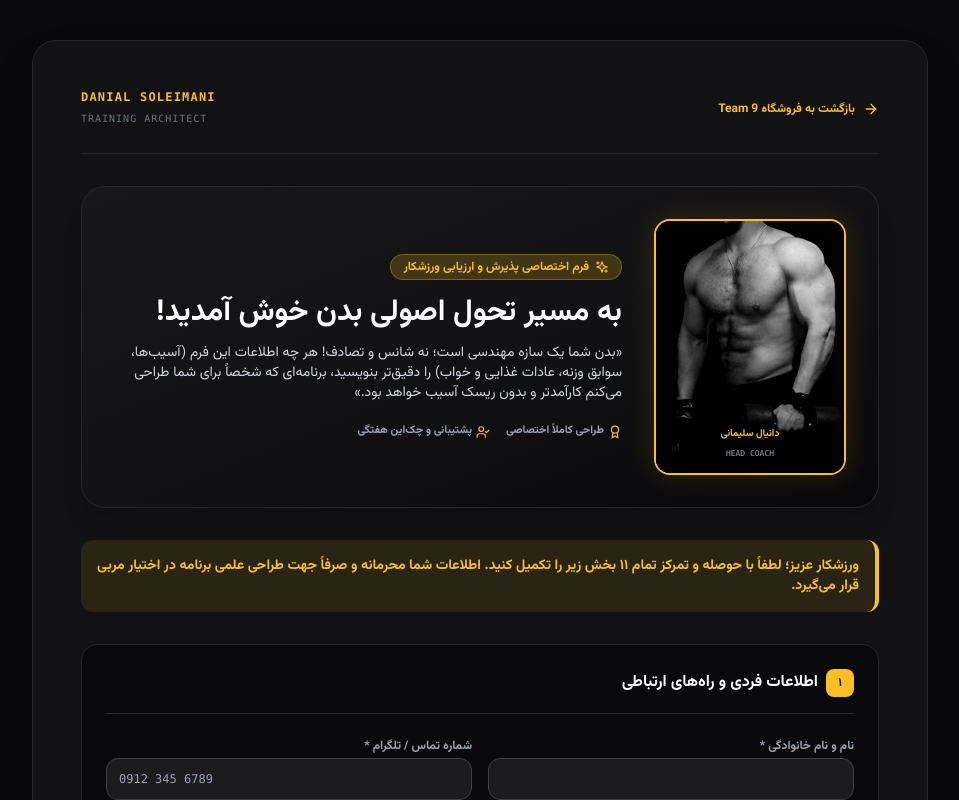
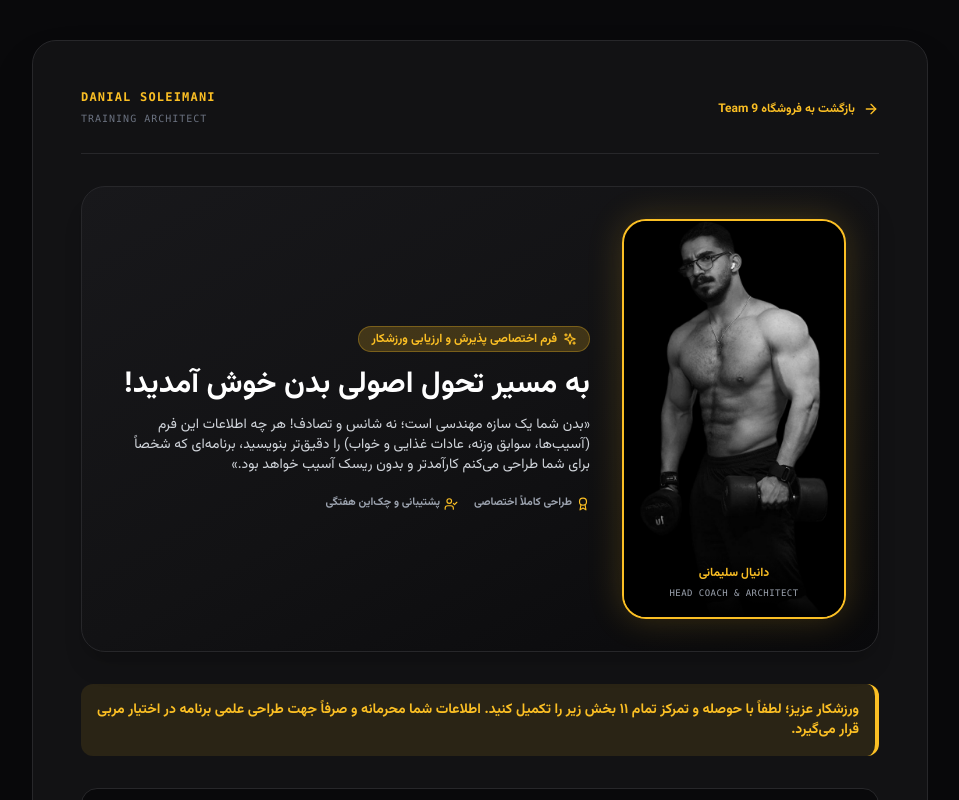
Before and after one commit to arshiyagh-m/fitness-store, a React (Vite) app in the folder client/: page /intake in a window 1280 px wide. Shown: the top 800 px of the page, without its empty margins (160-1119 px from the left). Built offline with nearby package versions, Linux system fonts and the light colour scheme.

Commit message:
Fix coach photo object-contain and remove letterbox clipping

```diff
--- a/client/src/pages/AthleteIntake/AthleteIntake.jsx
+++ b/client/src/pages/AthleteIntake/AthleteIntake.jsx
@@ -68,7 +68,7 @@ const AthleteIntake = () => {
     <div className="bg-[#09090b] text-[#f4f4f5] min-h-screen py-10 px-4 font-sans selection:bg-primary selection:text-dark" dir="rtl">
       <div className="max-w-4xl mx-auto bg-[#121214] rounded-3xl border border-[#27272a] shadow-2xl overflow-hidden p-6 sm:p-12">
 
-        {/* برند و نوار بالایی */}
+        {/* نوار بالایی */}
         <div className="flex justify-between items-center pb-6 border-b border-[#27272a] mb-8">
           <Link to="/" className="flex items-center gap-2 text-primary font-black text-xs hover:underline">
             <ArrowRight size={16} /> بازگشت به فروشگاه Team 9
@@ -79,29 +79,28 @@ const AthleteIntake = () => {
           </div>
         </div>
 
-        {/* 🌟 بنر هدر اختصاصی و ژورنالی با تصویر دانیال سلیمانی */}
+        {/* 🌟 بنر هدر اختصاصی با تصویر کامل و بدون کات شدن دانیال سلیمانی */}
         <div className="bg-gradient-to-br from-[#18181b] via-[#121214] to-[#09090b] rounded-3xl border border-[#27272a] p-6 sm:p-8 mb-8 relative overflow-hidden shadow-xl">
           <div className="flex flex-col md:flex-row items-center gap-8 z-10 relative">
 
-            {/* تصویر مربی با کادر طلایی و استایل حرفه‌ای */}
-            <div className="w-40 sm:w-48 aspect-[3/4] rounded-2xl overflow-hidden border-2 border-primary shadow-[0_0_30px_rgba(251,191,36,0.15)] shrink-0 bg-dark relative group">
+            {/* قاب تصویر کامل مربی (object-contain برای جلوگیری از هرگونه کات شدن) */}
+            <div className="w-48 sm:w-56 h-[340px] sm:h-[400px] rounded-3xl overflow-hidden border-2 border-primary shadow-[0_0_35px_rgba(251,191,36,0.2)] shrink-0 bg-black relative group flex items-center justify-center">
               <img
                 src="/images/coach.jpg"
                 alt="دانیال سلیمانی - مربی ارشد Team 9"
                 onError={(e) => {
-                  // در صورت نبود عکس تا زمان آپلود، فال‌بک تمیز دمبل نشان داده شود
                   e.target.style.display = 'none';
                   e.target.nextSibling.style.display = 'flex';
                 }}
-                className="w-full h-full object-cover grayscale contrast-125 hover:grayscale-0 transition-all duration-700"
+                className="w-full h-full object-contain hover:scale-105 transition-transform duration-500 select-none"
               />
               <div className="hidden absolute inset-0 bg-dark items-center justify-center flex-col text-primary">
                 <Dumbbell size={40} />
                 <span className="text-[10px] text-gray-400 mt-2">تصویر مربی</span>
               </div>
-              <div className="absolute bottom-0 inset-x-0 bg-gradient-to-t from-black via-black/80 to-transparent p-2 text-center">
-                <span className="text-[10px] font-black text-primary block">دانیال سلیمانی</span>
-                <span className="text-[8px] text-gray-400 font-mono">HEAD COACH</span>
+              <div className="absolute bottom-0 inset-x-0 bg-gradient-to-t from-black via-black/80 to-transparent p-3 text-center pointer-events-none">
+                <span className="text-xs font-black text-primary block">دانیال سلیمانی</span>
+                <span className="text-[9px] text-gray-400 font-mono tracking-wider">HEAD COACH & ARCHITECT</span>
               </div>
             </div>
 
```
